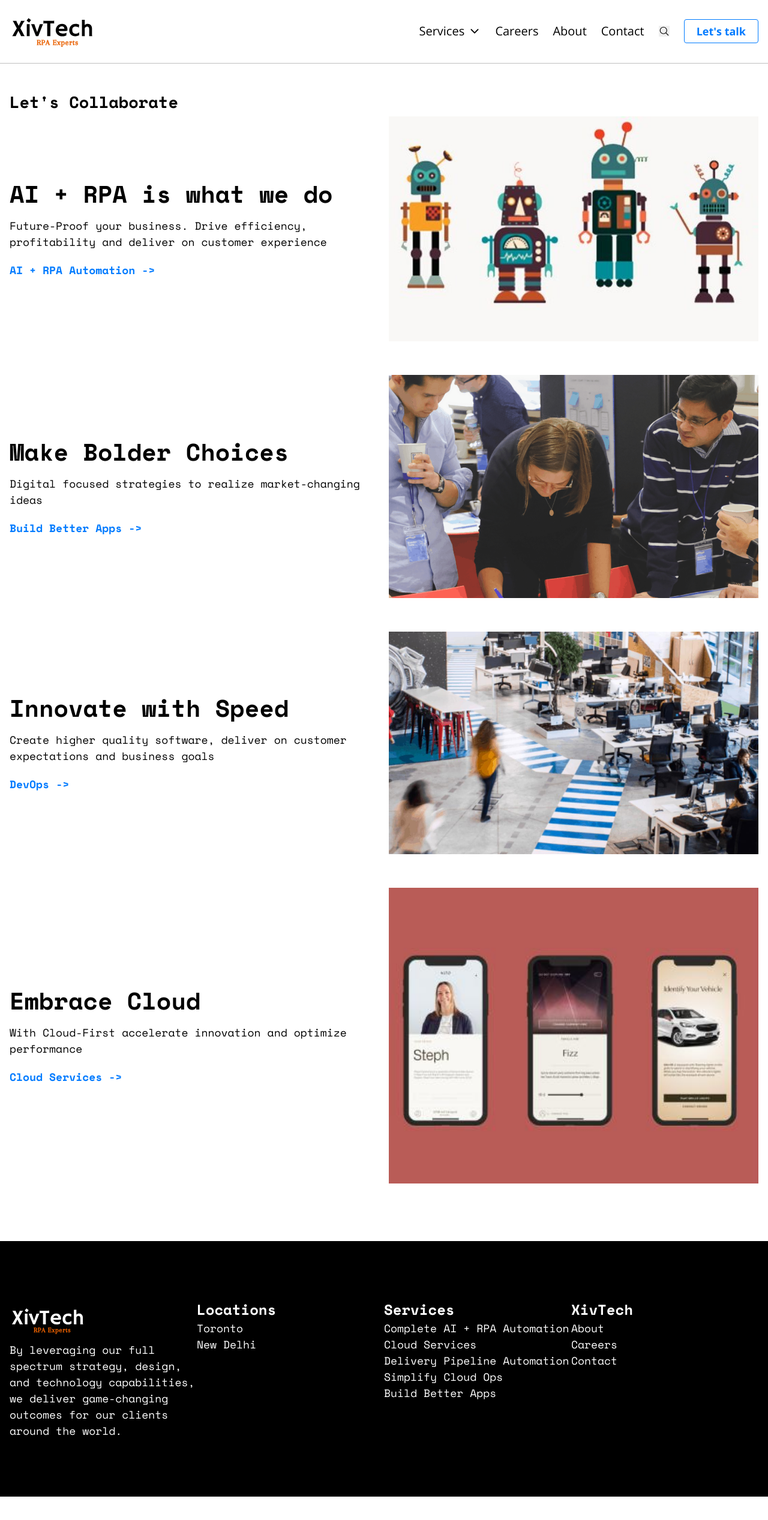
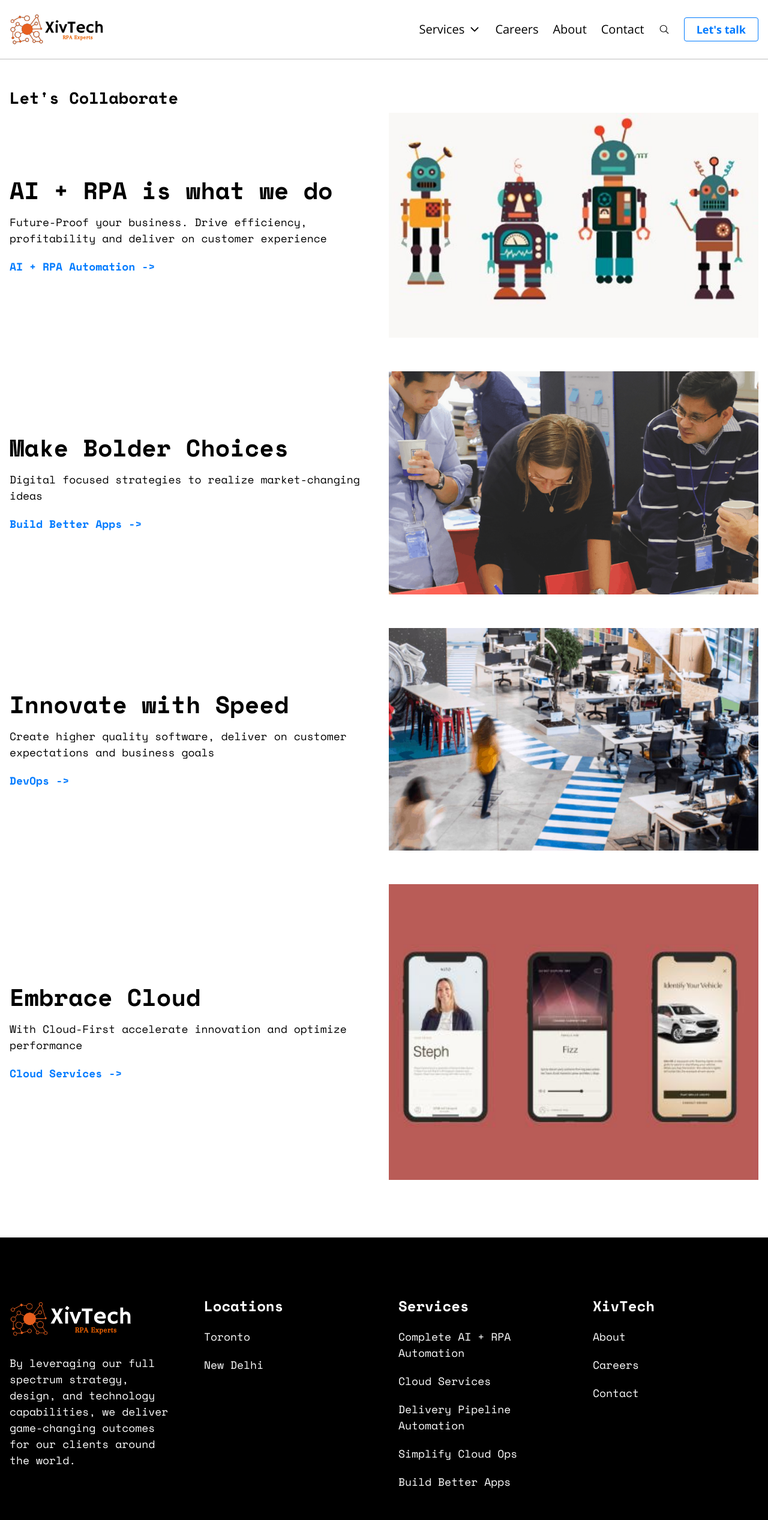
Before and after one commit to krutagna10/xiv-tech, a React (Create React App) app: page / in a window 1280 px wide. Shown: the top 2534 px of the page at 60% size. Before the commit the page ends 2495 px from the top, so only its background shows below. Built offline with nearby package versions, Linux system fonts and the light colour scheme.

Commit message:
footer component finished

```diff
--- a/src/components/DropdownList/DropdownList.css
+++ b/src/components/DropdownList/DropdownList.css
@@ -1,6 +1,12 @@
 .list__link,
 .list__inner-link {
   color: var(--black);
+  transition: all 0.3s ease;
+}
+
+.list__link:hover,
+.list__inner-link:hover {
+  color: var(--blue);
 }
 
 @media (max-width: 47.99em) {
@@ -10,8 +16,8 @@
 }
 
 .list__image {
-  width: 8rem;
-  height: 5rem;
+  width: 10rem;
+  height: 6rem;
 }
 
 @media (max-width: 47.99em) {
@@ -27,11 +33,14 @@
     left: 0;
     width: 100%;
     background-color: var(--white);
+    padding-inline: 1rem;
     padding-block: 3rem;
+    display: grid;
+    place-items: center;
   }
 
   .list {
-    column-gap: 5rem;
+    column-gap: clamp(2rem, 6vw, 5rem);
     row-gap: 2rem;
 
     grid-template-columns: 1fr 1fr;
--- a/src/components/DropdownList/DropdownList.js
+++ b/src/components/DropdownList/DropdownList.js
@@ -4,14 +4,14 @@ import Container from "../UI/Container/Container";
 
 function DropdownList({ data }) {
   return (
-    <div className="dropdown__container grid grid--items-center">
+    <div className="dropdown__container grid">
       <ul className="list grid">
         {data.map((menu, index) => (
           <li className="list__item" key={index}>
             <Link className="list__link font-bold" to="/">
               {menu.mainCategory}
             </Link>
-            <div className="list__content flex">
+            <div className="list__content flex gap">
               <div className="list__image-wrapper">
                 <img className="list__image" src={menu.image} alt="" />
               </div>
--- a/src/components/Footer/Footer.css
+++ b/src/components/Footer/Footer.css
@@ -4,20 +4,41 @@
   padding-block: var(--section-padding);
 }
 
-.footer__logo {
-  max-width: 8rem;
+.footer__container {
+  max-width: 80rem !important;
+  gap: 3rem;
 }
 
 .footer__link {
+  max-width: 9rem;
+}
+
+.footer__link-icon {
+  max-width: 4rem;
+}
+
+.footer__nav-link {
   color: var(--white);
   transition: all 0.3s ease;
 }
 
-.footer__link:hover {
+.footer__nav-link:hover {
   color: var(--blue);
 }
 
-@media (min-width: 48em) {
+@media (max-width: 55.99em) {
+  .footer__container {
+    text-align: center;
+    place-items: center;
+  }
+
+  .footer__link-wrapper {
+    display: grid;
+    place-items: center;
+  }
+}
+
+@media (min-width: 56em) {
   .footer__container {
     grid-template-columns: repeat(4, 1fr);
   }
--- a/src/components/Footer/Footer.js
+++ b/src/components/Footer/Footer.js
@@ -1,5 +1,6 @@
 import Container from "../UI/Container/Container";
 import logo from "../../assets/logo-light.svg";
+import icon from "../../assets/light-icon.svg";
 import { Link } from "react-router-dom";
 import "./Footer.css";
 
@@ -7,9 +8,10 @@ function Footer() {
   return (
     <footer className="footer grid grid--content-center">
       <Container className="footer__container grid">
-        <div className="footer__column">
-          <Link to="/">
-            <img className="footer__logo" src={logo} alt="Rural Art" />
+        <div className="footer__link-wrapper footer__column flow">
+          <Link className="footer__link flex" to="/">
+            <img className="footer__link-icon" src={icon} alt="" />
+            <img className="footer__link-logo" src={logo} alt="Rural Art" />
           </Link>
           <p className="footer__description">
             By leveraging our full spectrum strategy, design, and technology
@@ -18,40 +20,40 @@ function Footer() {
           </p>
         </div>
 
-        <div className="footer__column">
+        <div className="footer__column flow">
           <p className="font-size-300 font-bold">Locations</p>
           <p>Toronto</p>
           <p>New Delhi</p>
         </div>
 
-        <div className="footer__column">
-          <Link className="footer__link font-size-300 font-bold" to="/">
+        <div className="footer__column flow">
+          <Link className="footer__nav-link font-size-300 font-bold" to="/">
             Services
           </Link>
           <nav className="footer__nav">
-            <ul className="footer__nav-list">
+            <ul className="footer__nav-list flow">
               <li>
-                <Link className="footer__link" to="/">
+                <Link className="footer__nav-link" to="/">
                   Complete AI + RPA Automation
                 </Link>
               </li>
               <li>
-                <Link className="footer__link" to="/">
+                <Link className="footer__nav-link" to="/">
                   Cloud Services
                 </Link>
               </li>
               <li>
-                <Link className="footer__link" to="/">
+                <Link className="footer__nav-link" to="/">
                   Delivery Pipeline Automation
                 </Link>
               </li>
               <li>
-                <Link className="footer__link" to="/">
+                <Link className="footer__nav-link" to="/">
                   Simplify Cloud Ops
                 </Link>
               </li>
               <li>
-                <Link className="footer__link" to="/">
+                <Link className="footer__nav-link" to="/">
                   Build Better Apps
                 </Link>
               </li>
@@ -59,22 +61,22 @@ function Footer() {
           </nav>
         </div>
 
-        <div className="footer__column">
+        <div className="footer__column flow">
           <p className="font-size-300 font-bold">XivTech</p>
           <nav className="footer__nav">
-            <ul className="footer__nav-list">
+            <ul className="footer__nav-list flow">
               <li>
-                <Link className="footer__link" to="/">
+                <Link className="footer__nav-link" to="/">
                   About
                 </Link>
               </li>
               <li>
-                <Link className="footer__link" to="/">
+                <Link className="footer__nav-link" to="/">
                   Careers
                 </Link>
               </li>
               <li>
-                <Link className="footer__link" to="/">
+                <Link className="footer__nav-link" to="/">
                   Contact
                 </Link>
               </li>
--- a/src/components/Header/Header.css
+++ b/src/components/Header/Header.css
@@ -7,12 +7,16 @@
 
 .header__container {
   max-width: 100rem !important;
-  padding-block: 0.75rem;
+  padding-block: 1.25rem;
   font-family: var(--font-open-sans);
 }
 
-.header__link-logo {
-  max-width: 9rem;
+.header__link {
+  max-width: 6.5rem;
+}
+
+.header__link-icon {
+  max-width: 3.5rem;
 }
 
 .header__nav-list,
@@ -102,6 +106,7 @@
   display: grid;
   place-items: center;
   border: none;
+  background: transparent;
 }
 
 .header__btn-cta {
--- a/src/components/Header/Header.js
+++ b/src/components/Header/Header.js
@@ -1,12 +1,13 @@
 import Container from "../UI/Container/Container";
 import logo from "../../assets/logo-dark.svg";
+import icon from "../../assets/icon.svg";
 import { Link } from "react-router-dom";
-import "./Header.css";
 import { useState } from "react";
 import Backdrop from "../UI/Backdrop/Backdrop";
 import { IonIcon } from "@ionic/react";
 import { searchOutline } from "ionicons/icons";
 import Dropdown from "../Dropdown/Dropdown";
+import "./Header.css";
 import Button from "../UI/Button/Button";
 
 function Header() {
@@ -20,8 +21,9 @@ function Header() {
     <header className="header">
       <Container className="header__container flex flex--align-center flex--justify-space">
         <div className="header__link-wrapper">
-          <Link to="/">
-            <img className="header__link-logo" src={logo} alt="Rural Art" />
+          <Link className="header__link flex" to="/">
+            <img className="header__link-icon" src={icon} alt="" />
+            <img className="header__link-logo" src={logo} alt="XIV Tech" />
           </Link>
         </div>
         <button
```
Also changed, not shown: src/assets/icon.svg (added), src/assets/light-icon.svg (added).
